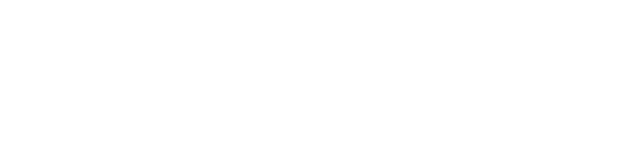
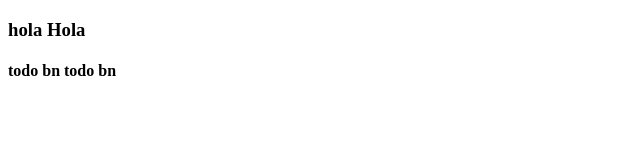
Before and after one commit to andresrua48/miCarpeta, a plain HTML site: page index.html in a window 1280 px wide. Shown: the whole page, without its empty margins (0-640 px from the left). Drawn offline with Linux system fonts and the light colour scheme.

Commit message:
Update index.html
Cambios en h

```diff
--- a/index.html
+++ b/index.html
@@ -7,6 +7,7 @@
     <title>Document</title>
 </head>
 <body>
-
+    <h3>hola Hola</h3>
+    <h4>todo bn todo bn</h4>
 </body>
 </html>
```
